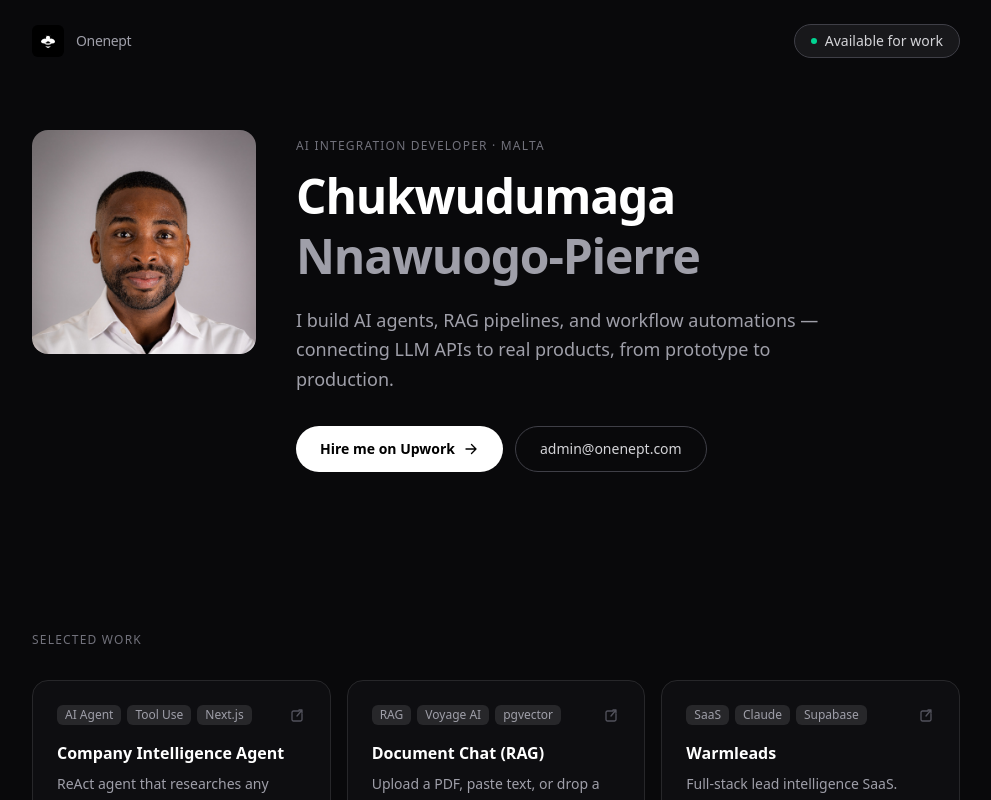
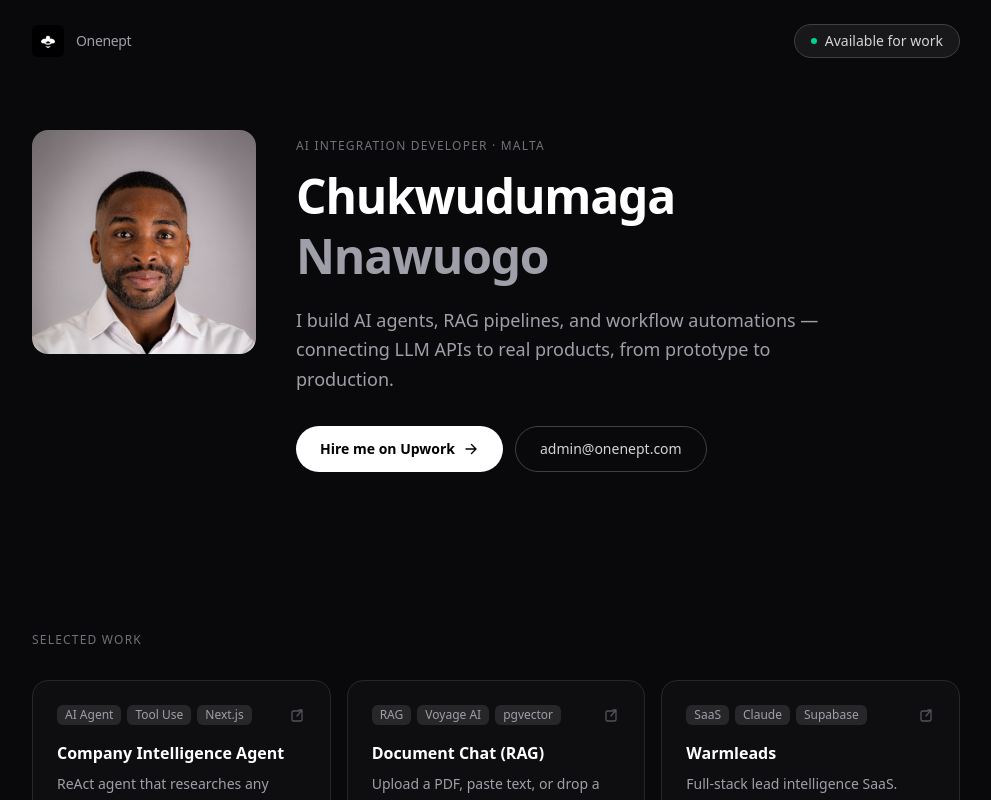
Before and after one commit to cnpierrepapi/onenept-site, a Next.js app: page / in a window 1280 px wide. Shown: the top 800 px of the page, without its empty margins (144-1135 px from the left). Built offline with nearby package versions, Linux system fonts and the light colour scheme.

Commit message:
fix: drop -Pierre suffix from display name

```diff
--- a/src/app/layout.tsx
+++ b/src/app/layout.tsx
@@ -2,7 +2,7 @@
 import "./globals.css";
 
 export const metadata: Metadata = {
-  title: "AI Integration Developer — Chukwudumaga Nnawuogo-Pierre",
+  title: "AI Integration Developer — Chukwudumaga Nnawuogo",
   description:
     "I build AI agents, RAG pipelines, and workflow automations — connecting LLM APIs to real products, from prototype to production. Available for hire on Upwork.",
   metadataBase: new URL("https://onenept.com"),
@@ -10,7 +10,7 @@
     canonical: "/",
   },
   openGraph: {
-    title: "AI Integration Developer — Chukwudumaga Nnawuogo-Pierre",
+    title: "AI Integration Developer — Chukwudumaga Nnawuogo",
     description:
       "I build AI agents, RAG pipelines, and workflow automations — connecting LLM APIs to real products, from prototype to production.",
     url: "https://onenept.com",
@@ -19,7 +19,7 @@
   },
   twitter: {
     card: "summary_large_image",
-    title: "AI Integration Developer — Chukwudumaga Nnawuogo-Pierre",
+    title: "AI Integration Developer — Chukwudumaga Nnawuogo",
     description:
       "AI agents, RAG pipelines, and workflow automations — from prototype to production.",
   },
@@ -28,7 +28,7 @@
 const jsonLd = {
   "@context": "https://schema.org",
   "@type": "Person",
-  name: "Chukwudumaga Nnawuogo-Pierre",
+  name: "Chukwudumaga Nnawuogo",
   jobTitle: "AI Integration Developer",
   description:
     "I build AI agents, RAG pipelines, and workflow automations — connecting LLM APIs to real products, from prototype to production.",
--- a/src/app/page.tsx
+++ b/src/app/page.tsx
@@ -75,7 +75,7 @@
           <div className="shrink-0">
             <Image
               src="/founder.jpg"
-              alt="Chukwudumaga Nnawuogo-Pierre — AI Integration Developer"
+              alt="Chukwudumaga Nnawuogo — AI Integration Developer"
               width={220}
               height={220}
               priority
@@ -88,7 +88,7 @@
             </p>
             <h1 className="text-3xl sm:text-5xl font-bold tracking-tight leading-tight">
               Chukwudumaga<br />
-              <span className="text-zinc-400">Nnawuogo-Pierre</span>
+              <span className="text-zinc-400">Nnawuogo</span>
             </h1>
             <p className="mt-5 text-lg text-zinc-400 max-w-xl leading-relaxed">
               I build AI agents, RAG pipelines, and workflow automations —
```
